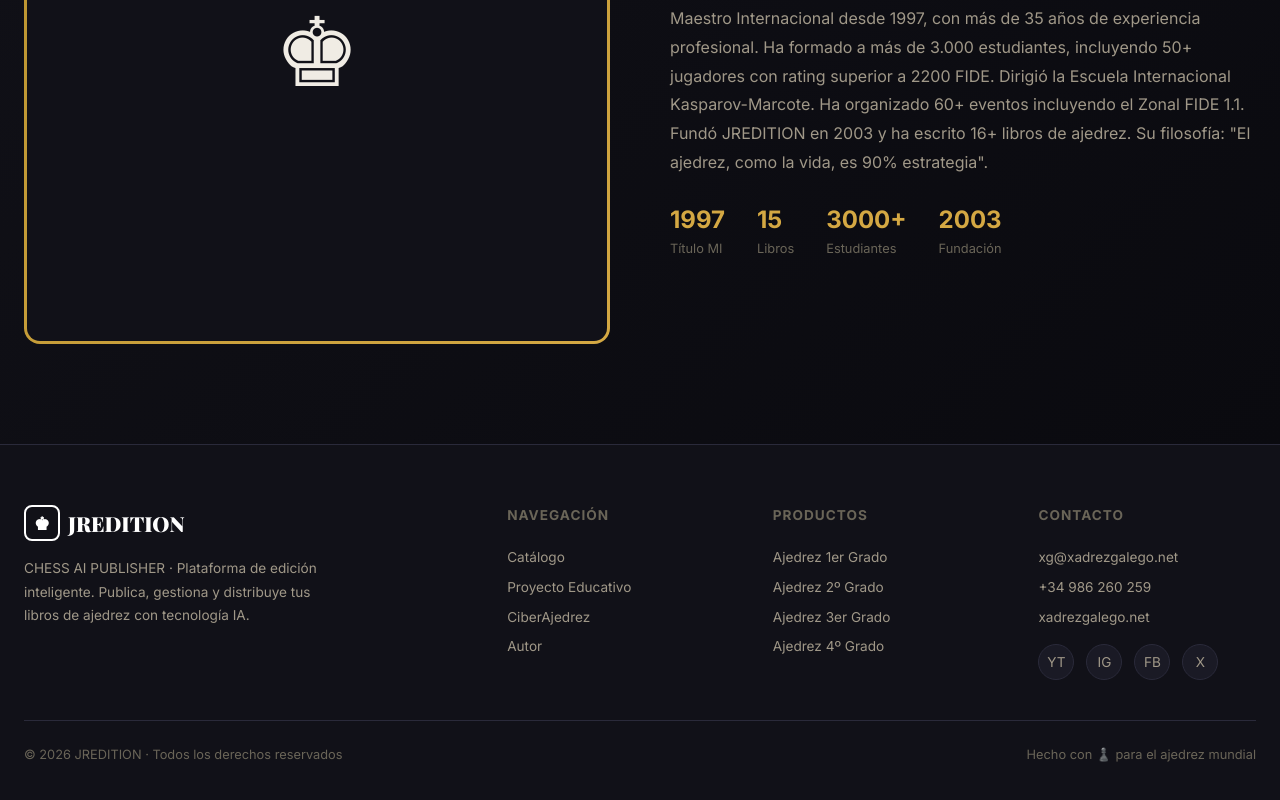
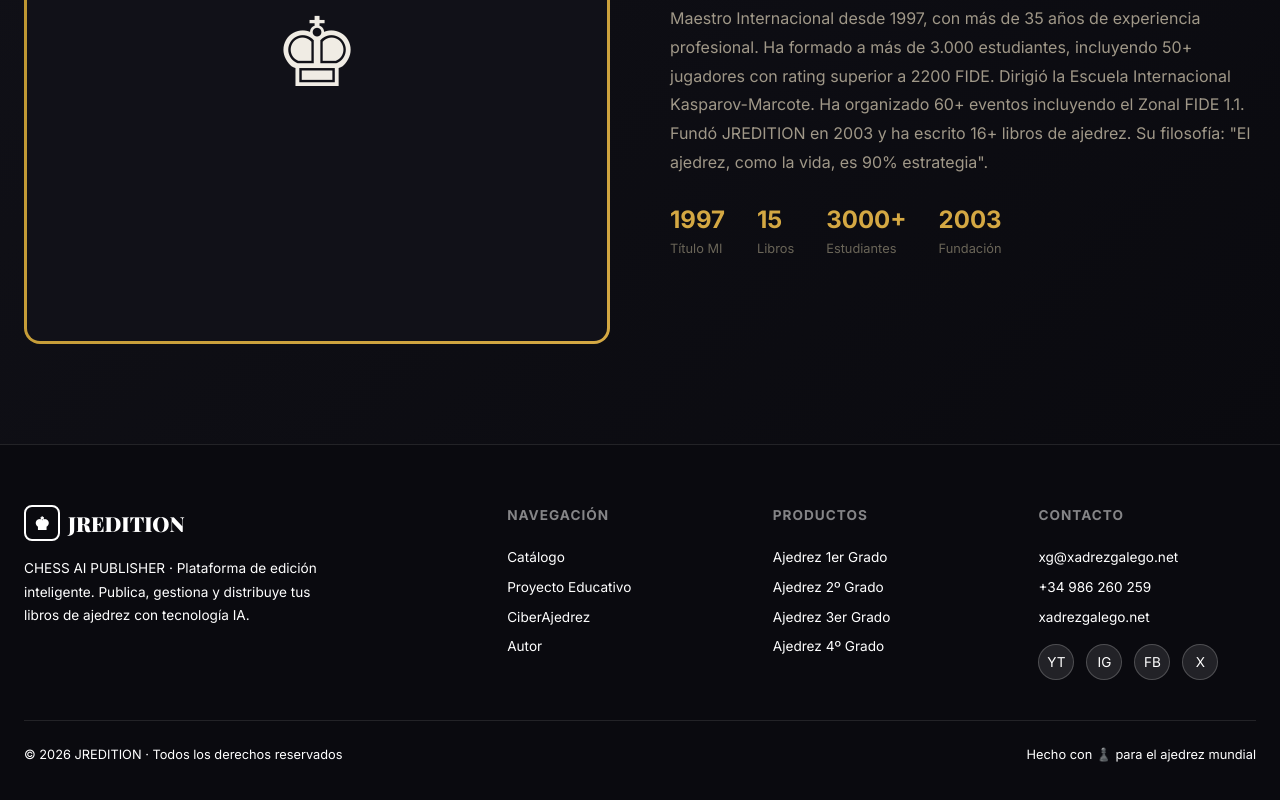
Before and after one commit to ajedrezpremium/Chess_AI_Publisher, a Next.js app in the folder chess-ai-publisher/: page / in a window 1280 px wide. Shown: the part 5769-6569 px from the top of the page. Built offline with nearby package versions, Linux system fonts and the light colour scheme.

Commit message:
Footer: dark bg always, all text white, works in both themes

```diff
--- a/chess-ai-publisher/src/app/globals.css
+++ b/chess-ai-publisher/src/app/globals.css
@@ -300,29 +300,29 @@
 
 /* ===== Footer ===== */
 .footer {
-  background: var(--bg-secondary); border-top: 1px solid var(--border-color);
+  background: #0a0a0f; border-top: 1px solid rgba(255,255,255,0.1);
   padding: 60px 0 40px;
 }
 .footer-grid { display: grid; grid-template-columns: 2fr 1fr 1fr 1fr; gap: 48px; }
 .footer-brand .logo { margin-bottom: 16px; }
-.footer-brand p { color: var(--text-secondary); font-size: 0.85rem; line-height: 1.7; max-width: 320px; }
-.footer-col h4 { font-size: 0.85rem; text-transform: uppercase; letter-spacing: 1px; color: var(--text-muted); margin-bottom: 16px; }
+.footer-brand p { color: #ffffff; font-size: 0.85rem; line-height: 1.7; max-width: 320px; }
+.footer-col h4 { font-size: 0.85rem; text-transform: uppercase; letter-spacing: 1px; color: rgba(255,255,255,0.5); margin-bottom: 16px; }
 .footer-col a {
-  display: block; color: var(--text-secondary); font-size: 0.85rem;
+  display: block; color: #ffffff; font-size: 0.85rem;
   padding: 4px 0; transition: var(--transition);
 }
 .footer-col a:hover { color: var(--gold); }
 .footer-bottom {
-  margin-top: 40px; padding-top: 24px; border-top: 1px solid var(--border-color);
+  margin-top: 40px; padding-top: 24px; border-top: 1px solid rgba(255,255,255,0.1);
   display: flex; justify-content: space-between; align-items: center;
-  font-size: 0.8rem; color: var(--text-muted);
+  font-size: 0.8rem; color: #ffffff;
 }
 .social-links { display: flex; gap: 12px; margin-top: 12px; }
 .social-links a {
   width: 36px; height: 36px; border-radius: 50%;
-  background: var(--bg-card); border: 1px solid var(--border-color);
+  background: rgba(255,255,255,0.1); border: 1px solid rgba(255,255,255,0.2);
   display: flex; align-items: center; justify-content: center;
-  color: var(--text-secondary); transition: var(--transition); font-size: 0.85rem;
+  color: #ffffff; transition: var(--transition); font-size: 0.85rem;
   text-decoration: none;
 }
 .social-links a:hover { color: var(--gold); border-color: var(--gold); transform: translateY(-2px); }
```
